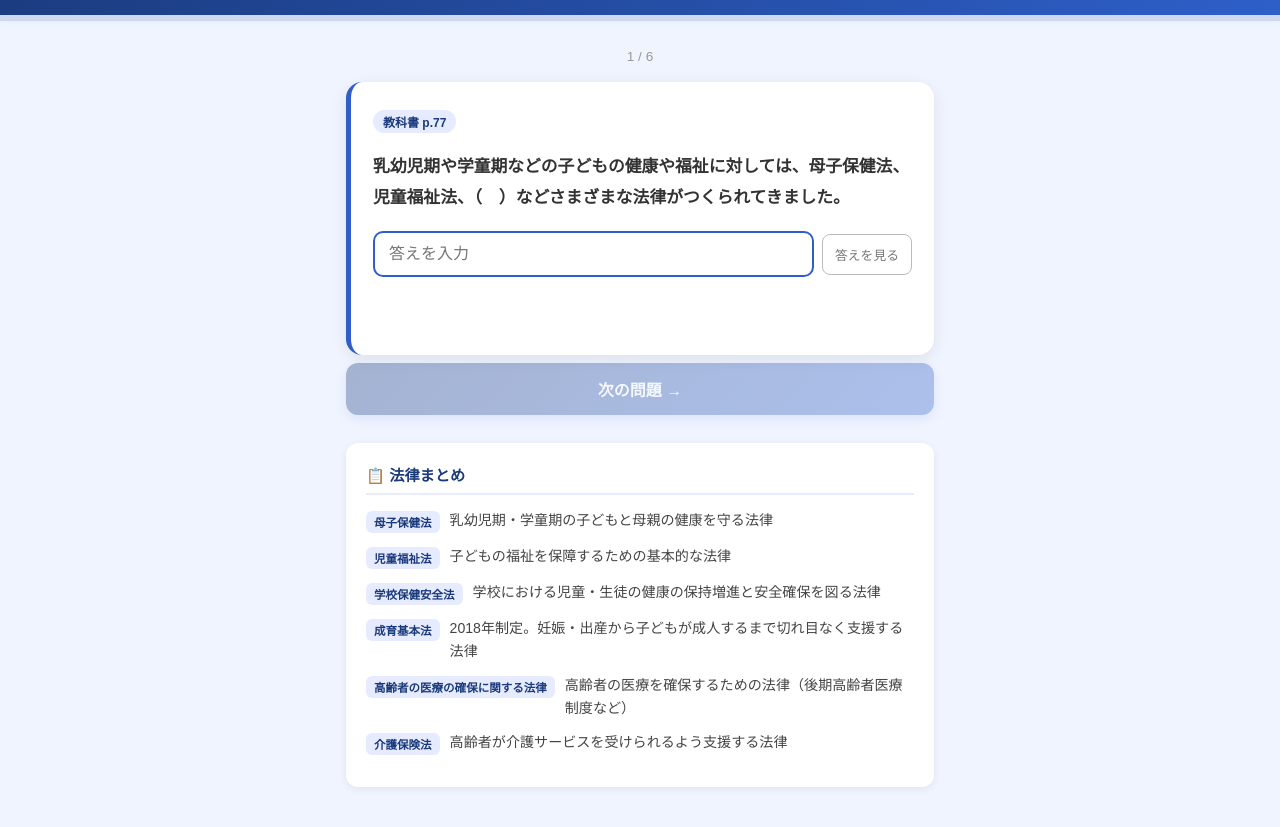
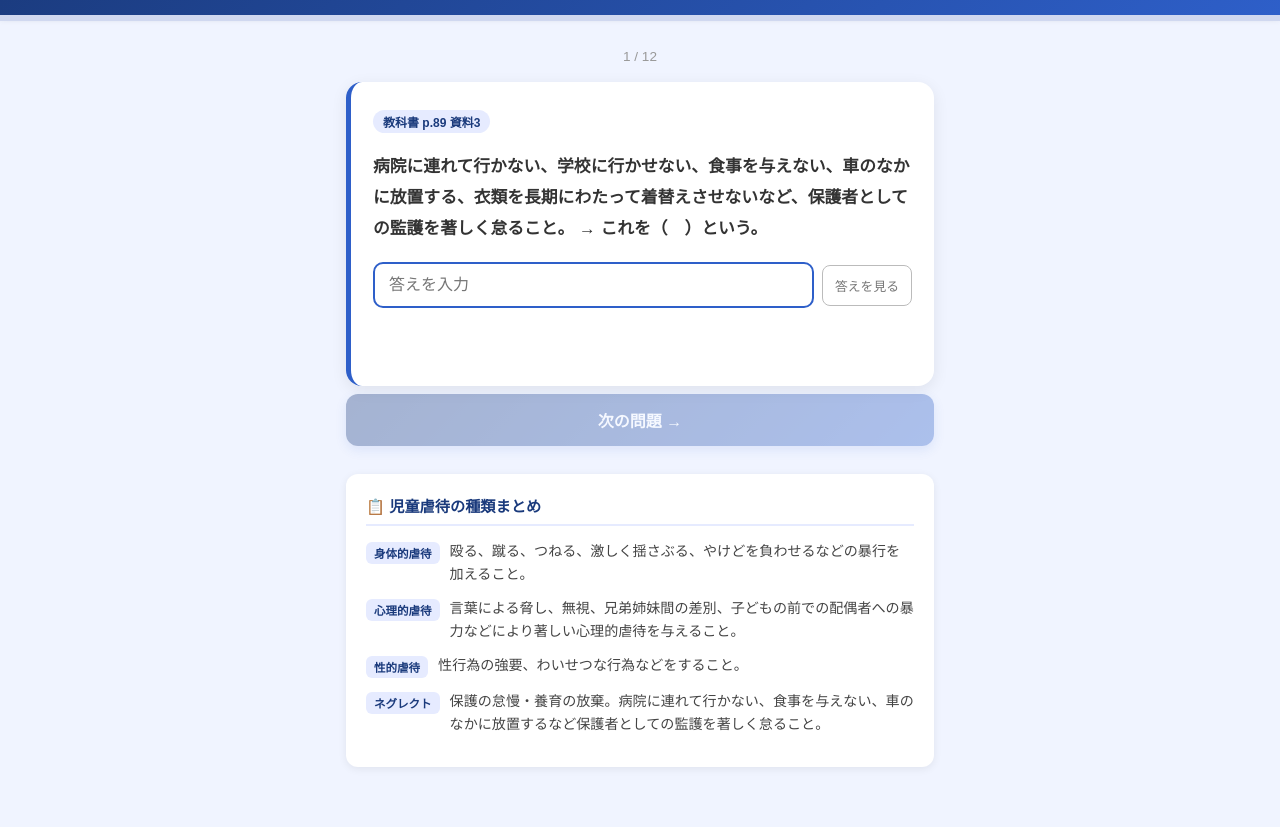
Before and after one commit to ahaaaaa34/law-quiz, a plain HTML site: page index.html in a window 1280 px wide. Shown: the part 72-899 px from the top of the page. Drawn offline with Linux system fonts and the light colour scheme.

Commit message:
Remake as child abuse types quiz using textbook sentences

```diff
--- a/index.html
+++ b/index.html
@@ -3,7 +3,7 @@
 <head>
   <meta charset="UTF-8" />
   <meta name="viewport" content="width=device-width, initial-scale=1.0" />
-  <title>保健 法律クイズ</title>
+  <title>保健 児童虐待クイズ</title>
   <style>
     * { box-sizing: border-box; margin: 0; padding: 0; }
 
@@ -235,8 +235,8 @@
 <body>
 
 <header>
-  <h1>⚖️ 保健 法律クイズ</h1>
-  <p>ライフステージと健康 / 結婚生活と健康</p>
+  <h1>👶 保健 児童虐待クイズ</h1>
+  <p>結婚生活と健康 — 児童虐待の種類</p>
 </header>
 <div id="progress-wrap"><div id="progress-bar"></div></div>
 
@@ -262,13 +262,11 @@
 
   <!-- 法律まとめ -->
   <div id="law-list">
-    <h3>📋 法律まとめ</h3>
-    <div class="law-item"><span class="law-tag">母子保健法</span><span class="law-desc">乳幼児期・学童期の子どもと母親の健康を守る法律</span></div>
-    <div class="law-item"><span class="law-tag">児童福祉法</span><span class="law-desc">子どもの福祉を保障するための基本的な法律</span></div>
-    <div class="law-item"><span class="law-tag">学校保健安全法</span><span class="law-desc">学校における児童・生徒の健康の保持増進と安全確保を図る法律</span></div>
-    <div class="law-item"><span class="law-tag">成育基本法</span><span class="law-desc">2018年制定。妊娠・出産から子どもが成人するまで切れ目なく支援する法律</span></div>
-    <div class="law-item"><span class="law-tag">高齢者の医療の確保に関する法律</span><span class="law-desc">高齢者の医療を確保するための法律（後期高齢者医療制度など）</span></div>
-    <div class="law-item"><span class="law-tag">介護保険法</span><span class="law-desc">高齢者が介護サービスを受けられるよう支援する法律</span></div>
+    <h3>📋 児童虐待の種類まとめ</h3>
+    <div class="law-item"><span class="law-tag">身体的虐待</span><span class="law-desc">殴る、蹴る、つねる、激しく揺さぶる、やけどを負わせるなどの暴行を加えること。</span></div>
+    <div class="law-item"><span class="law-tag">心理的虐待</span><span class="law-desc">言葉による脅し、無視、兄弟姉妹間の差別、子どもの前での配偶者への暴力などにより著しい心理的虐待を与えること。</span></div>
+    <div class="law-item"><span class="law-tag">性的虐待</span><span class="law-desc">性行為の強要、わいせつな行為などをすること。</span></div>
+    <div class="law-item"><span class="law-tag">ネグレクト</span><span class="law-desc">保護の怠慢・養育の放棄。病院に連れて行かない、食事を与えない、車のなかに放置するなど保護者としての監護を著しく怠ること。</span></div>
   </div>
 
   <div id="result-screen">
@@ -285,24 +283,42 @@
 const LAWS = ['母子保健法','児童福祉法','学校保健安全法','成育基本法','高齢者の医療の確保に関する法律','介護保険法'];
 
 const questions = [
-  { section: '教科書 p.77', type: 'text',
-    q: '乳幼児期や学童期などの子どもの健康や福祉に対しては、（　）、児童福祉法、学校保健安全法などさまざまな法律がつくられてきました。',
-    ans: '母子保健法' },
-  { section: '教科書 p.77', type: 'text',
-    q: '乳幼児期や学童期などの子どもの健康や福祉に対しては、母子保健法、（　）、学校保健安全法などさまざまな法律がつくられてきました。',
-    ans: '児童福祉法' },
-  { section: '教科書 p.77', type: 'text',
-    q: '乳幼児期や学童期などの子どもの健康や福祉に対しては、母子保健法、児童福祉法、（　）などさまざまな法律がつくられてきました。',
-    ans: '学校保健安全法' },
-  { section: '教科書 p.77', type: 'text',
-    q: '2018年には（　）ができ、妊娠・出産から子どもが生まれ育ち成人するまで、切れ目のない支援のための環境整備をめざすことになりました。',
-    ans: '成育基本法' },
-  { section: '教科書 p.77', type: 'text',
-    q: '高齢者に対しては、（　）、介護保険法などがあり、医療や介護が提供されています。',
-    ans: '高齢者の医療の確保に関する法律' },
-  { section: '教科書 p.77', type: 'text',
-    q: '高齢者に対しては、高齢者の医療の確保に関する法律、（　）などがあり、医療や介護が提供されています。',
-    ans: '介護保険法' },
+  { section: '教科書 p.89 資料3', type: 'text',
+    q: '殴る、蹴る、つねる、激しく揺さぶる、やけどを負わせるなどの暴行を加えること。\n→ これは（　）虐待である。',
+    ans: '身体的' },
+  { section: '教科書 p.89 資料3', type: 'text',
+    q: '言葉による脅し、無視、兄弟姉妹間の差別、子どもの前での配偶者への暴力などにより著しい心理的虐待を与えること。\n→ これは（　）虐待である。',
+    ans: '心理的' },
+  { section: '教科書 p.89 資料3', type: 'text',
+    q: '性行為の強要、わいせつな行為などをすること。\n→ これは（　）虐待である。',
+    ans: '性的' },
+  { section: '教科書 p.89 資料3', type: 'text',
+    q: '病院に連れて行かない、学校に行かせない、食事を与えない、車のなかに放置する、衣類を長期にわたって着替えさせないなど、保護者としての監護を著しく怠ること。\n→ これを（　）という。',
+    ans: 'ネグレクト' },
+  { section: '教科書 p.89 資料3', type: 'text',
+    q: 'ネグレクトとは、保護の（　）・養育の放棄のことである。',
+    ans: '怠慢' },
+  { section: '教科書 p.89 資料3', type: 'text',
+    q: '（　）的虐待：殴る、蹴る、つねる、激しく揺さぶる、やけどを負わせるなどの暴行を加えること。',
+    ans: '身体' },
+  { section: '教科書 p.89 資料3', type: 'text',
+    q: '（　）的虐待：言葉による脅し、無視、兄弟姉妹間の差別、子どもの前での配偶者への暴力などにより著しいダメージを与えること。',
+    ans: '心理' },
+  { section: '教科書 p.89 資料3', type: 'text',
+    q: '（　）的虐待：性行為の強要、わいせつな行為などをすること。',
+    ans: '性' },
+  { section: '教科書 p.89 資料3', type: 'text',
+    q: '（　）：病院に連れて行かない、学校に行かせない、食事を与えないなど、保護者としての監護を著しく怠ること。',
+    ans: 'ネグレクト' },
+  { section: '教科書 p.89 資料3', type: 'text',
+    q: '子どもの前で配偶者に暴力をふるうことは（　）的虐待にあたる。',
+    ans: '心理' },
+  { section: '教科書 p.89 資料3', type: 'text',
+    q: '車のなかに放置する、衣類を長期にわたって着替えさせないなどの行為は（　）にあたる。',
+    ans: 'ネグレクト' },
+  { section: '教科書 p.89 資料3', type: 'text',
+    q: 'やけどを負わせることは（　）的虐待にあたる。',
+    ans: '身体' },
 ];
 
 let idx = 0, correct = 0, answered = false, order = [], showing = false;
@@ -395,7 +411,7 @@ document.getElementById('ans-input').addEventListener('input', () => {
   const inp = document.getElementById('ans-input');
   const uv = normalize(inp.value);
   const cv = normalize(q.ans);
-  const ok = uv === cv || (cv.includes(uv) && uv.length >= cv.length - 1 && uv.length >= 2);
+  const ok = uv === cv;
   if (ok) {
     answered = true; correct++;
     inp.classList.add('correct-input'); inp.disabled = true;
```
